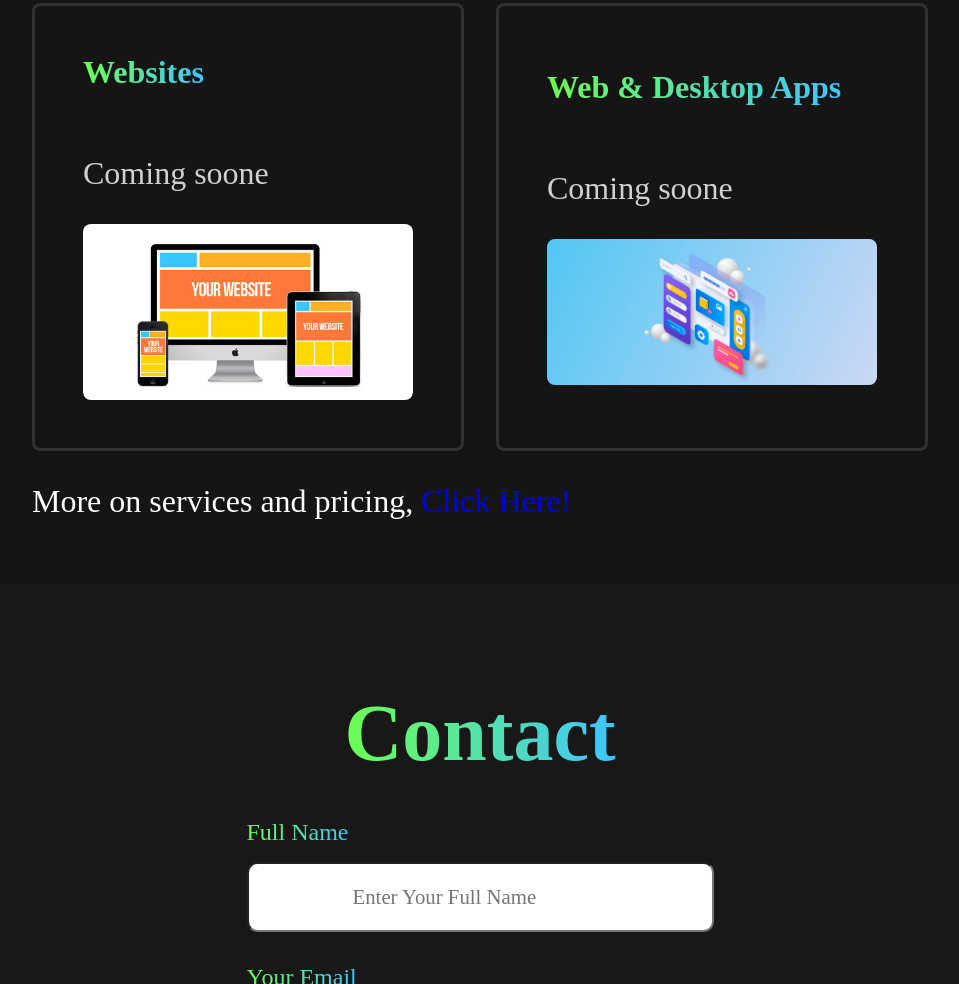
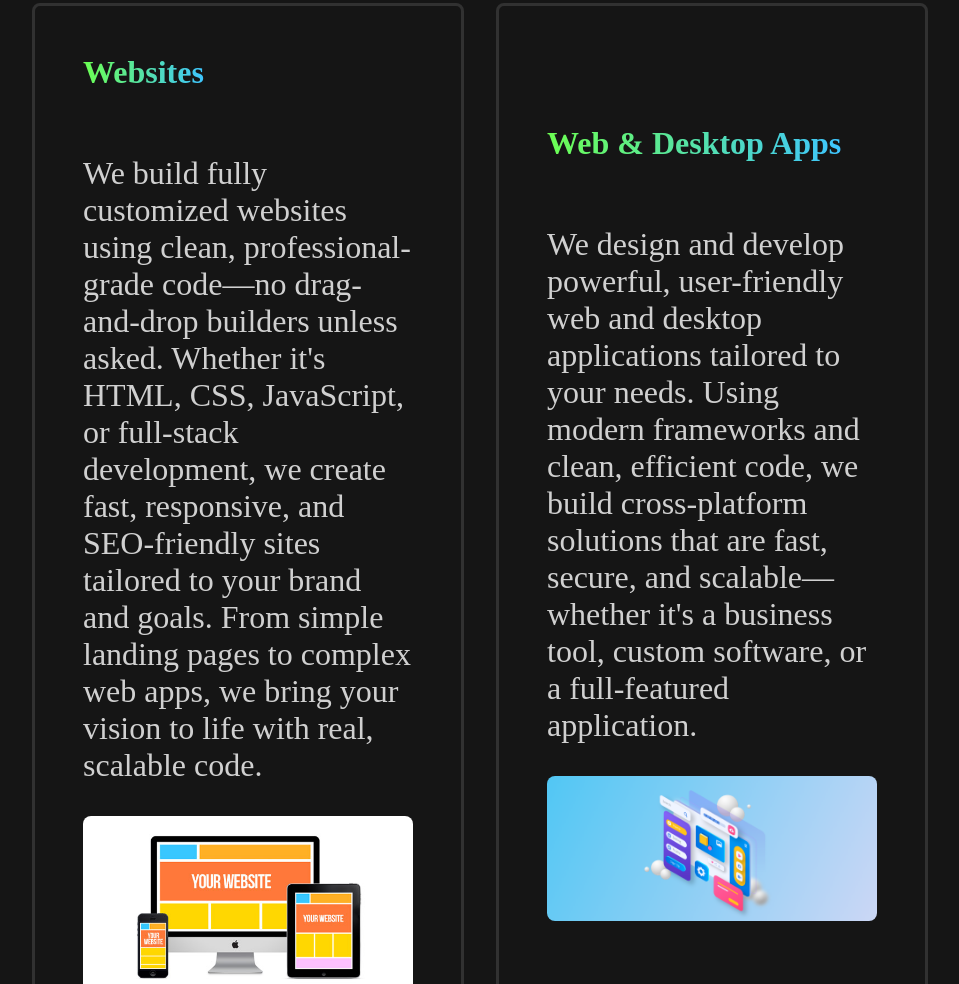
Before and after one commit to BAcode2023/My-Portfolio, a plain HTML site: page index.html in a window 1280 px wide. Shown: the part 2954-3938 px from the top of the page, without its empty margins (160-1119 px from the left). Drawn offline with nearby package versions, Linux system fonts and the light colour scheme; files whose address does not match are found by name.

Commit message:
add discriptions to services

```diff
--- a/index.html
+++ b/index.html
@@ -80,12 +80,16 @@
             <div class="services-container">
                 <div class="box">
                     <h1><span>Websites</span></h1>
-                    <p>Coming soone</p>
+                    <p>We build fully customized websites using clean, professional-grade code—no drag-and-drop builders unless asked.
+                       Whether it's HTML, CSS, JavaScript, or full-stack development, we create fast, responsive, and SEO-friendly sites tailored to your brand and goals.
+                       From simple landing pages to complex web apps, we bring your vision to life with real, scalable code.</p>
                     <img src="Portfolio/assests/images/register-a-website.jpg" alt="website being programed">
                 </div>
                 <div class="box">
                     <h1><span>Web & Desktop Apps</span></h1>
-                    <p>Coming soone</p>
+                    <p>We design and develop powerful, user-friendly web and desktop applications tailored to your needs.
+                       Using modern frameworks and clean, efficient code, we build cross-platform solutions that are fast,
+                       secure, and scalable—whether it's a business tool, custom software, or a full-featured application.</p>
                     <img src="Portfolio/assests/images/Banner.png" alt="website being programed">
                 </div>
             </div>
```
